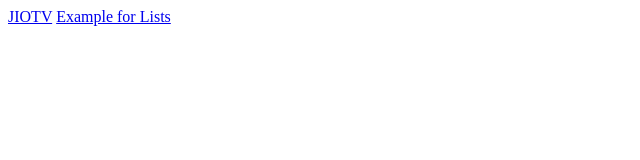
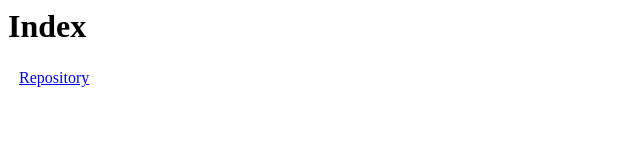
Before and after one commit to riteshrocks020/ritesh, a plain HTML site: page index.html in a window 1280 px wide. Shown: the whole page, without its empty margins (0-640 px from the left). Drawn offline with Linux system fonts and the light colour scheme.

Commit message:
update file

```diff
--- a/index.html
+++ b/index.html
@@ -1,2 +1,10 @@
-<a href="plugin.video_.jiotv-2.0.19.zip">JIOTV</a>
-<a href="Example.txt">Example for Lists</a>
+<!DOCTYPE HTML PUBLIC "-//W3C//DTD HTML 3.2 Final//EN">
+<html>
+ <head>
+  <title>Index</title></head>
+ <body>
+<h1>Index</h1>
+  <table>
+<tr><td valign="top">&nbsp;</td><td><a href="ritesh/">Repository</a></tr>
+</table>
+</body></html>
```
Also changed, not shown: ritesh/index.html (added, +2 -0 lines), 2 other files.
